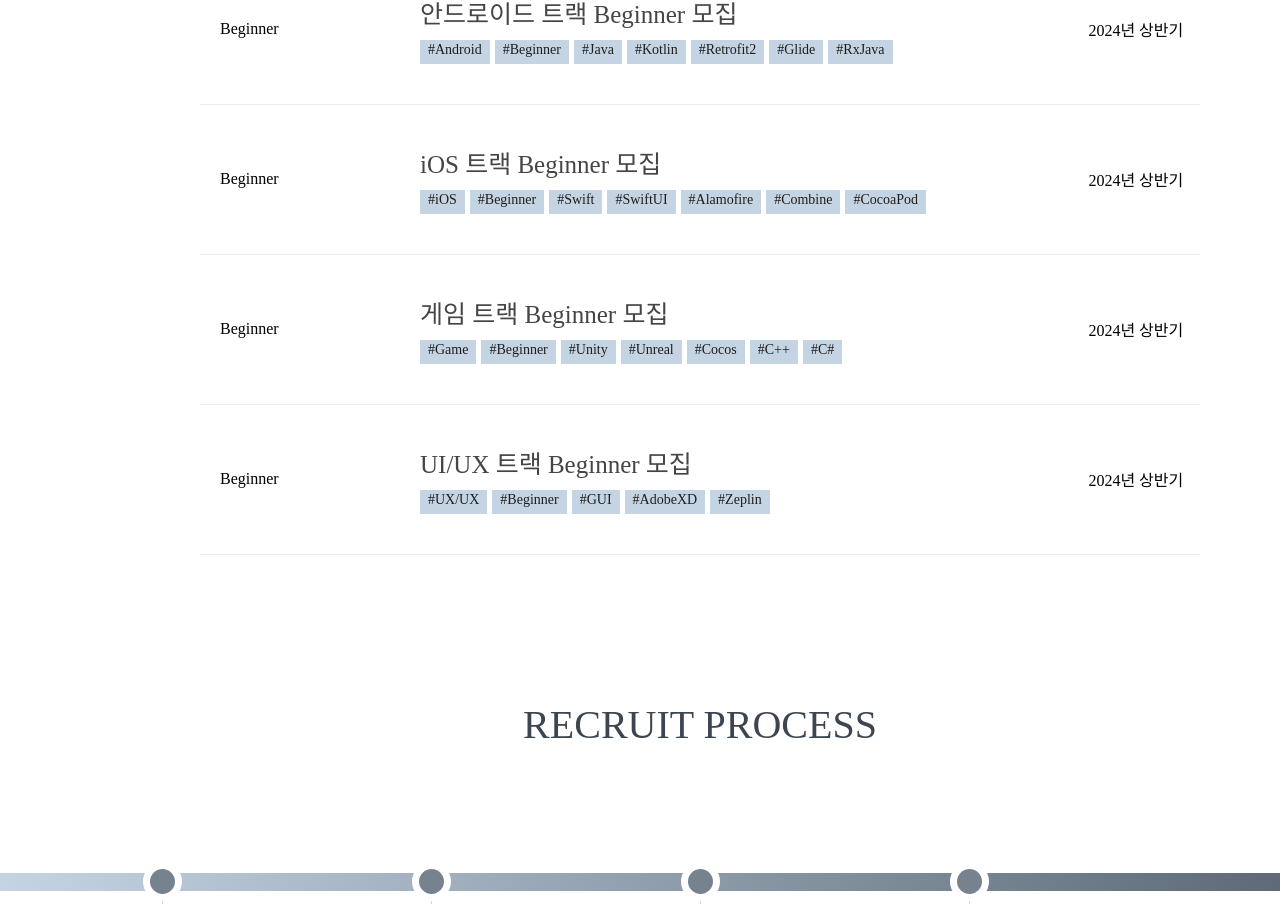
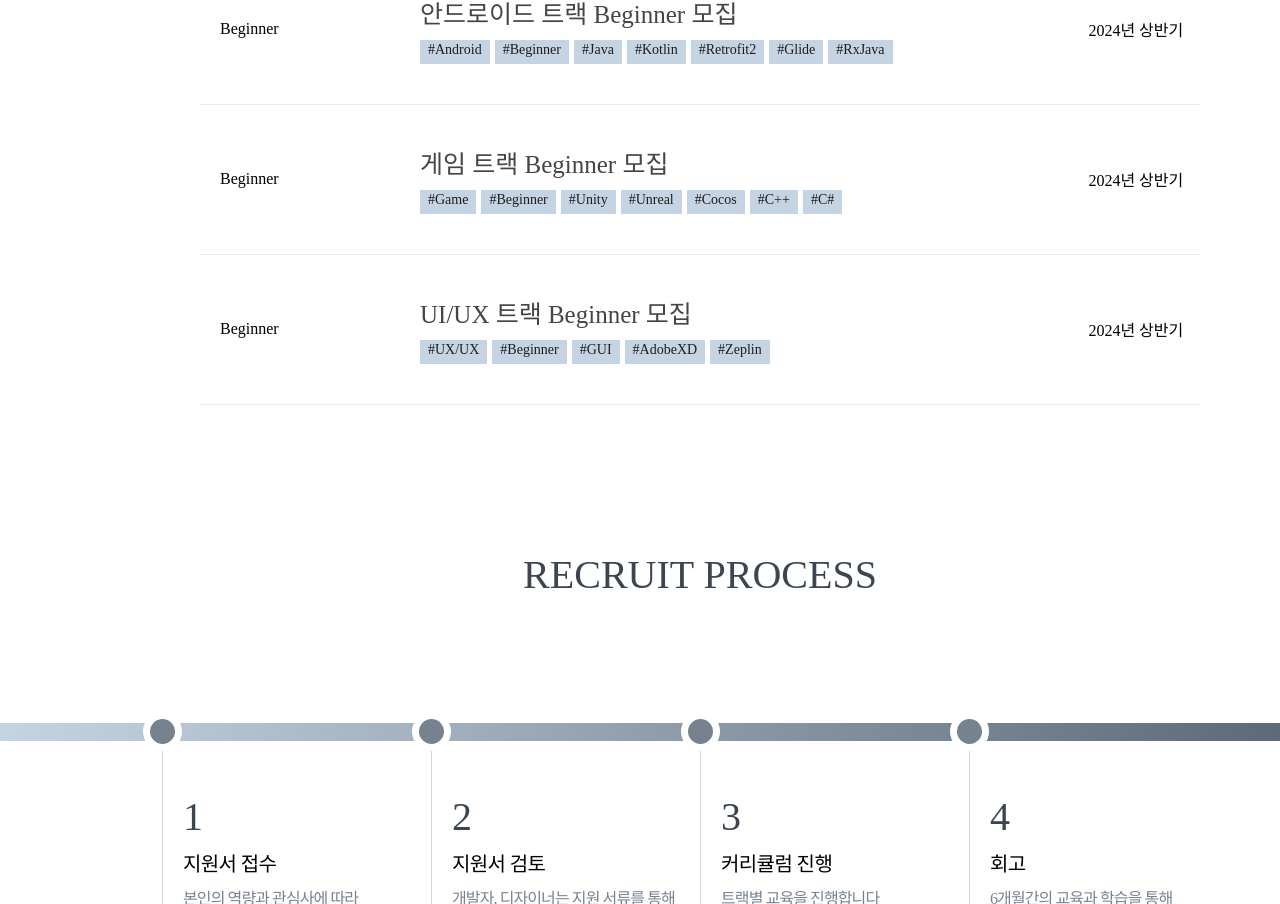
Before and after one commit to BCSDLab/PAGE_BCSDLAB, a Vue app in the folder bcsdlab_page/: page /recruit in a window 1280 px wide. Shown: the part 1117-2021 px from the top of the page. Built offline with nearby package versions, Linux system fonts and the light colour scheme; a web font is replaced by a local one.

Commit message:
fix: ios recruit 데이터 주석처리

```diff
--- a/bcsdlab_page/src/static/recruitDatas.js
+++ b/bcsdlab_page/src/static/recruitDatas.js
@@ -39,19 +39,19 @@ const recruitDatas = [
     'learningContents': ['Android 기초', 'Android 기본 view', 'Fragment', 'Android 4대 컴포넌트(Activity, Service, Broadcast Receiver, Content Provider)', 'Android open source library'],
     'process': '지원서 접수 -> 지원서 검토 -> 커리큘럼 진행 -> 회고'
   },
-  {
-    'position': 'Beginner',
-    'contents': {
-      'name': 'iOS 트랙 Beginner 모집',
-      'track': 'iOS',
-      'tags': ['iOS', 'Beginner', 'Swift', 'SwiftUI', 'Alamofire', 'Combine', 'CocoaPod']
-    },
-    'period': '2024년 상반기',
-    'path': ['ios-beginner', 'ios'],
-    'qualification': ['맥북 등 맥 기기를 가지고 있는 사람', 'iOS에 관심이 많으신 분'],
-    'learningContents': ['iOS 기초', 'iOS 기본 view(SwiftUI)', 'MVVM 패턴', 'API 연결 및 통신', '라이브러리 활용'],
-    'process': '지원서 접수 -> 지원서 검토 -> 커리큘럼 진행 -> 회고'
-  },
+  // {
+  //   'position': 'Beginner',
+  //   'contents': {
+  //     'name': 'iOS 트랙 Beginner 모집',
+  //     'track': 'iOS',
+  //     'tags': ['iOS', 'Beginner', 'Swift', 'SwiftUI', 'Alamofire', 'Combine', 'CocoaPod']
+  //   },
+  //   'period': '2024년 상반기',
+  //   'path': ['ios-beginner', 'ios'],
+  //   'qualification': ['맥북 등 맥 기기를 가지고 있는 사람', 'iOS에 관심이 많으신 분'],
+  //   'learningContents': ['iOS 기초', 'iOS 기본 view(SwiftUI)', 'MVVM 패턴', 'API 연결 및 통신', '라이브러리 활용'],
+  //   'process': '지원서 접수 -> 지원서 검토 -> 커리큘럼 진행 -> 회고'
+  // },
   {
     'position': 'Beginner',
     'contents': {
```
